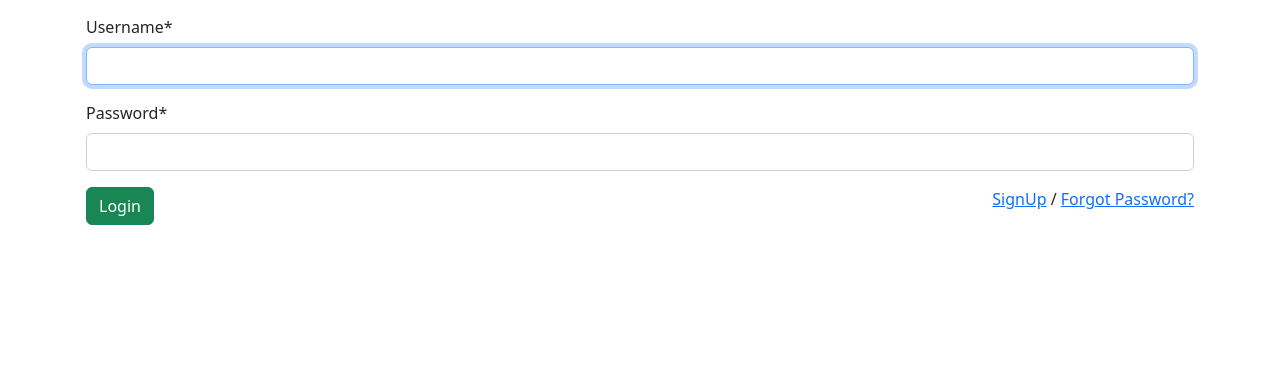
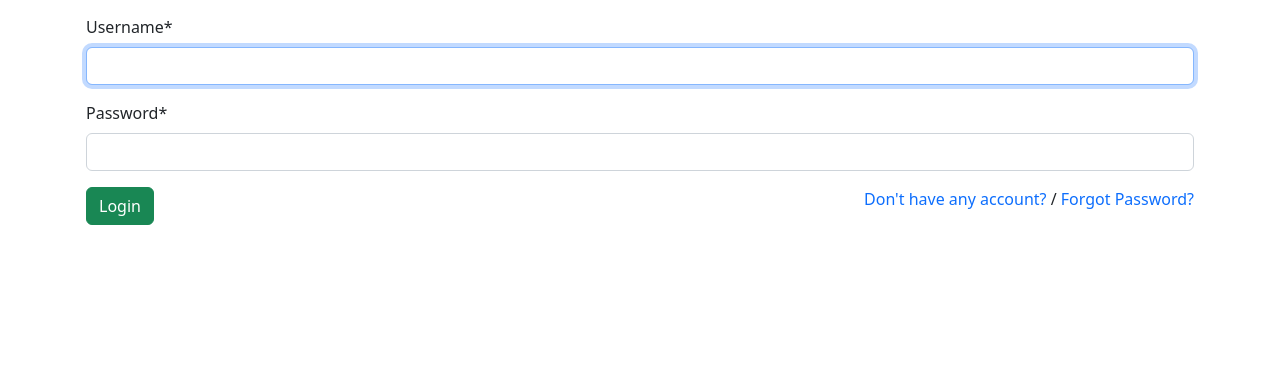
Before and after one commit to mohammadrezaGh80/news_website, a Django app: page /accounts/login/ in a window 1280 px wide. Shown: the part 76-467 px from the top of the page. Run offline with Django 4.2, Linux system fonts and the light colour scheme; some libraries are stand-ins or nearby versions.

Commit message:
change text of link in login and signup and remove their text-decoration

```diff
--- a/templates/registration/login.html
+++ b/templates/registration/login.html
@@ -17,8 +17,8 @@
                     <div class="d-flex justify-content-between">
                         <button class="btn btn-success" type="submit">Login</button>
                         <div class="wrapper-link">
-                            <a href="{% url 'signup' %}">SignUp</a> /
-                            <a href="{% url 'password_reset' %}">Forgot Password?</a>
+                            <a class="text-decoration-none" href="{% url 'signup' %}">Don't have any account?</a> /
+                            <a class="text-decoration-none" href="{% url 'password_reset' %}">Forgot Password?</a>
                         </div>
                     </div>
                 </form>
--- a/templates/registration/signup.html
+++ b/templates/registration/signup.html
@@ -16,7 +16,7 @@
                     {{ form|crispy }}
                     <div class="d-flex justify-content-between">
                         <button class="btn btn-success" type="submit">SignUp</button>
-                        <a href="{% url 'login' %}">Login</a>
+                        <a class="text-decoration-none" href="{% url 'login' %}">Do you have any account?</a>
                     </div>
                 </form>
             </div>
```
Also changed, not shown: db.sqlite3.
